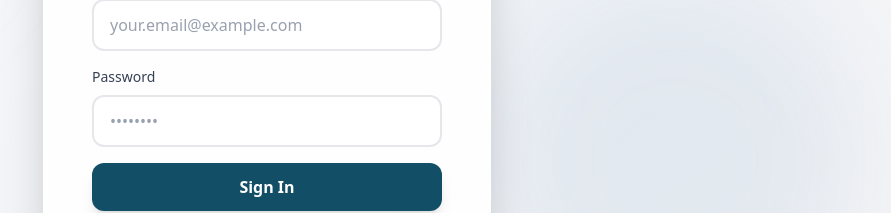
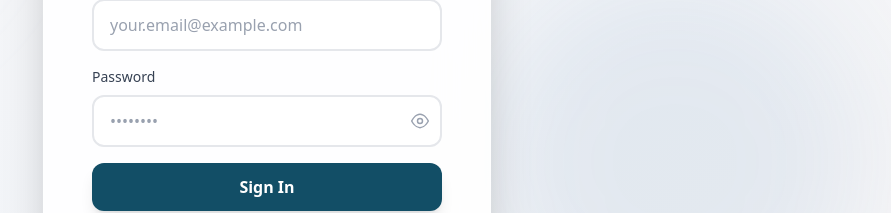
Before and after one commit to ThisaraJayasooriya/FlexiGo, a Next.js app: page /login in a window 1280 px wide. Shown: the part 367-580 px from the top of the page, without its empty margins (373-1264 px from the left). Built offline with nearby package versions, Linux system fonts and the light colour scheme.

Commit message:
updated authform component with show password option

```diff
--- a/app/components/AuthForm.tsx
+++ b/app/components/AuthForm.tsx
@@ -13,8 +13,12 @@ type Props = {
 export default function AuthForm({ mode, role, onSuccess }: Props) {
   const [email, setEmail] = useState("");
   const [password, setPassword] = useState("");
+  const [showPassword, setShowPassword] = useState(false);
   const [loading, setLoading] = useState(false);
-  const [toast, setToast] = useState<{ type: "error" | "success"; message: string } | null>(null);
+  const [toast, setToast] = useState<{
+    type: "error" | "success";
+    message: string;
+  } | null>(null);
 
   const submit = async (e: React.FormEvent) => {
     e.preventDefault();
@@ -33,7 +37,10 @@ export default function AuthForm({ mode, role, onSuccess }: Props) {
 
       setToast({
         type: "success",
-        message: mode === "register" ? "Account created successfully!" : "Signed in successfully!",
+        message:
+          mode === "register"
+            ? "Account created successfully!"
+            : "Signed in successfully!",
       });
 
       // Delay navigation to show success message
@@ -61,7 +68,9 @@ export default function AuthForm({ mode, role, onSuccess }: Props) {
       )}
       <form onSubmit={submit} className="space-y-4">
         <div>
-          <label className="block text-sm font-medium text-gray-700 mb-2">Email</label>
+          <label className="block text-sm font-medium text-gray-700 mb-2">
+            Email
+          </label>
           <Input
             placeholder="your.email@example.com"
             value={email}
@@ -71,26 +80,89 @@ export default function AuthForm({ mode, role, onSuccess }: Props) {
           />
         </div>
         <div>
-          <label className="block text-sm font-medium text-gray-700 mb-2">Password</label>
+          <label className="block text-sm font-medium text-gray-700 mb-2">
+            Password
+          </label>
+
+          <div className="relative">
             <Input
               placeholder="••••••••"
               value={password}
               onChange={(e) => setPassword(e.target.value)}
-            type="password"
+              type={showPassword ? "text" : "password"}
               required
             />
+
+            <button
+              type="button"
+              onClick={() => setShowPassword((prev) => !prev)}
+              className="absolute inset-y-0 right-3 flex items-center text-gray-400 hover:text-gray-600 transition"
+            >
+              {showPassword ? (
+                /* Hide password */
+                <svg
+                  xmlns="http://www.w3.org/2000/svg"
+                  className="h-5 w-5"
+                  viewBox="0 0 24 24"
+                  fill="none"
+                  stroke="currentColor"
+                  strokeWidth="1.75"
+                  strokeLinecap="round"
+                  strokeLinejoin="round"
+                >
+                  <path d="M3 3l18 18" />
+                  <path d="M10.6 10.6a2 2 0 002.8 2.8" />
+                  <path d="M9.9 4.2A9.1 9.1 0 0112 4c5 0 9 4 10 8a10.2 10.2 0 01-3.2 4.8" />
+                  <path d="M6.2 6.2A10.2 10.2 0 002 12c1 4 5 8 10 8a9.1 9.1 0 004.8-1.4" />
+                </svg>
+              ) : (
+                /* Show password */
+                <svg
+                  xmlns="http://www.w3.org/2000/svg"
+                  className="h-5 w-5"
+                  viewBox="0 0 24 24"
+                  fill="none"
+                  stroke="currentColor"
+                  strokeWidth="1.75"
+                  strokeLinecap="round"
+                  strokeLinejoin="round"
+                >
+                  <path d="M2 12s4-8 10-8 10 8 10 8-4 8-10 8-10-8-10-8z" />
+                  <circle cx="12" cy="12" r="3" />
+                </svg>
+              )}
+            </button>
           </div>
+        </div>
+
         <Button type="submit" disabled={loading} fullWidth>
           {loading ? (
             <span className="flex items-center justify-center gap-2">
-              <svg className="animate-spin h-5 w-5" fill="none" viewBox="0 0 24 24">
-                <circle className="opacity-25" cx="12" cy="12" r="10" stroke="currentColor" strokeWidth="4"></circle>
-                <path className="opacity-75" fill="currentColor" d="M4 12a8 8 0 018-8V0C5.373 0 0 5.373 0 12h4zm2 5.291A7.962 7.962 0 014 12H0c0 3.042 1.135 5.824 3 7.938l3-2.647z"></path>
+              <svg
+                className="animate-spin h-5 w-5"
+                fill="none"
+                viewBox="0 0 24 24"
+              >
+                <circle
+                  className="opacity-25"
+                  cx="12"
+                  cy="12"
+                  r="10"
+                  stroke="currentColor"
+                  strokeWidth="4"
+                ></circle>
+                <path
+                  className="opacity-75"
+                  fill="currentColor"
+                  d="M4 12a8 8 0 018-8V0C5.373 0 0 5.373 0 12h4zm2 5.291A7.962 7.962 0 014 12H0c0 3.042 1.135 5.824 3 7.938l3-2.647z"
+                ></path>
               </svg>
               Please wait...
             </span>
+          ) : mode === "register" ? (
+            "Create Account"
           ) : (
-            mode === "register" ? "Create Account" : "Sign In"
+            "Sign In"
           )}
         </Button>
       </form>
```
Lines whose indentation alone changed are shown as unchanged.
